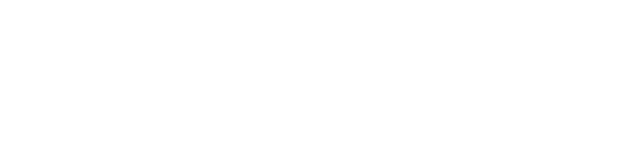
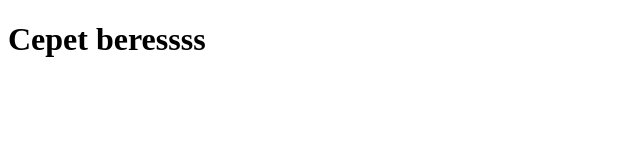
Before and after one commit to zenahaha/testing, a plain HTML site: page about.html in a window 1280 px wide. Shown: the whole page, without its empty margins (0-640 px from the left). Drawn offline with Linux system fonts and the light colour scheme.

Commit message:
Menambahkan file h1 di file about.html

```diff
--- a/about.html
+++ b/about.html
@@ -6,6 +6,7 @@
     <title>Halaman about</title>
 </head>
 <body>
+    <h1> Cepet beressss</h1>
 
 </body>
 </html>
```
